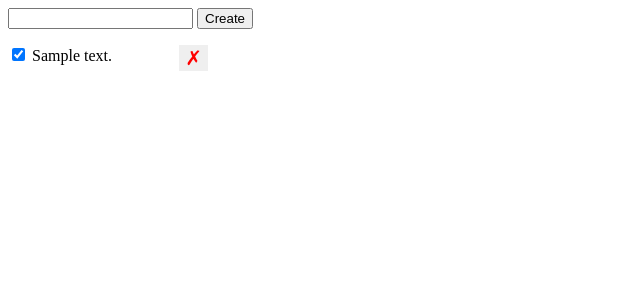
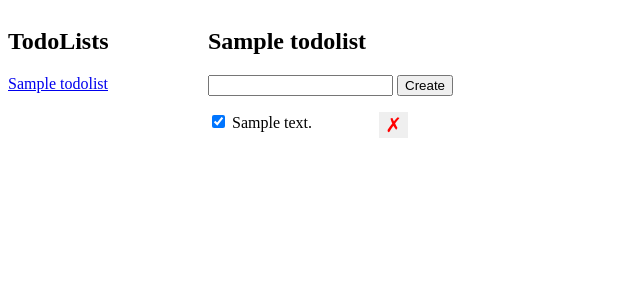
Before and after one commit to DoBa90/todoapp, a Flask app: template templates/index.html in a window 1280 px wide. Shown: the top 300 px of the page, without its empty margins (0-640 px from the left). Run offline with Flask 2, Linux system fonts and the light colour scheme; the template is opened without the code that fills it: values that come from a table or form of the project are taken from there, others are empty; tables that the repository leaves empty hold one stand-in row (values such as "Sample post").

Commit message:
adding lists_id and show todo lists

```diff
--- a/app.py
+++ b/app.py
@@ -30,7 +30,8 @@ def create_todo():
   body = {}
   try:
     description = request.get_json()['description']
-    todoInput = Todo(description=description)
+    list_id = request.get_json()['list_id']
+    todoInput = Todo(description=description, complete=False, list_id=list_id)
     db.session.add(todoInput)
     db.session.commit()
     body['id'] = todoInput.id
@@ -72,6 +73,13 @@ def delete_todo(todo_id):
         db.session.close()
     return jsonify({ 'success': True })
 
+@app.route('/lists/<list_id>')
+def get_lists_todo(list_id):
+    return render_template('index.html',
+    todos=Todo.query.filter_by(list_id=list_id).order_by('id').all(),
+    active_list=TodoList.query.get(list_id),
+    list_todos=TodoList.query.all())
+
 @app.route('/')
 def index():
-    return render_template('index.html', data=Todo.query.order_by('id').all())
+  return redirect(url_for('get_lists_todo', list_id=1))
--- a/templates/index.html
+++ b/templates/index.html
@@ -23,26 +23,77 @@
           cursor: pointer;
           font-size: 20px;
         }
+
+        .todoapp {
+          display: flex;
+        }
+
+        .list-wrapper{
+          display: flex;
+          flex-direction: column;
+          margin-top: 15px;
+        }
+
+        .list-wrapper__list{
+          margin-bottom: 10px;
+        }
+
+        .headline {
+          width: 100%;
+        }
+
     </style>
   </head>
   <body>
     <div id="error" class="hidden">Something went wrong!</div>
+    <div class="todoapp">
+      <div>
+        <h2 class="headline"> TodoLists </h2>
+        <ul class="list-wrapper">
+          {% for list in list_todos %}
+          <li>
+            <!-- <input type="checkbox" onchange="checkbox(this, '{{list.id}}')"/> -->
+            <a class=list-wrapper__list href="/lists/{{ list.id }}"> {{ list.name }} </a>
+            <!-- <button class="delete-button">&cross;</button> -->
+          </li>
+          {% endfor %}
+        </ul>
+      </div>
+      <div>
+        <h2 class="headline"> {{active_list.name}} </h2>
         <form id="formElement" method="POST" action="/todos/create">
           <input type="text" id="description" name="description" />
           <input type="submit" value="Create" />
         </form>
         <ul id="todos">
-      {% for d in data %}
-      <li>
-        <input type="checkbox" data-id="{{ d.id }}" class="task-completed" {% if d.completed %} checked {% endif %}>
-        {{ d.description }}
-        <button class="delete-button" onclick="deleteItem(this, '{{d.id}}')" data-id="{{ d.id }}">&cross;</button>
+          {% for todo in todos %}
+          <li class="todoList">
+            <input type="checkbox" data-id="{{ todo.id }}" class="task-completed" {% if todo.completed %} checked {% endif %}>
+            {{ todo.description }}
+            <button class="delete-button" onclick="deleteItem(this, '{{todo.id}}')" data-id="{{ todo.id }}">&cross;</button>
           </li>
           {% endfor %}
         </ul>
+      </div>
+    </div>
     <script>
+        // function checkbox(el, listId) {
+        //   if(el.checked){
+        //   fetch('/todos/' + listId + '/update', {
+        //             method: 'DELETE',
+        //     })
+        //     .then(function() {
+        //         const elements = document.getElementsByClassName(`todoList${listId}`);
+        //         const length = elements.length;
+        //         for(let i=0; i < length; i++){
+        //           elements[0].remove();
+        //         }
+        //         el.parentElement.remove();
+        //     })
+        //   }
+        // }
+
         function deleteItem(el, id) {
-            console.log(id)
             fetch('/todos/' + id + '/delete-item', {
                     method: 'DELETE'
             })
@@ -61,6 +112,7 @@
                     method: 'POST',
                     body: JSON.stringify({
                         'completed': newCompleted,
+                        'list_id': document.getElementById('list_id').value
                     }),
                     headers: {
                         'Content-Type': 'application/json',
```
Lines whose indentation alone changed are shown as unchanged.
